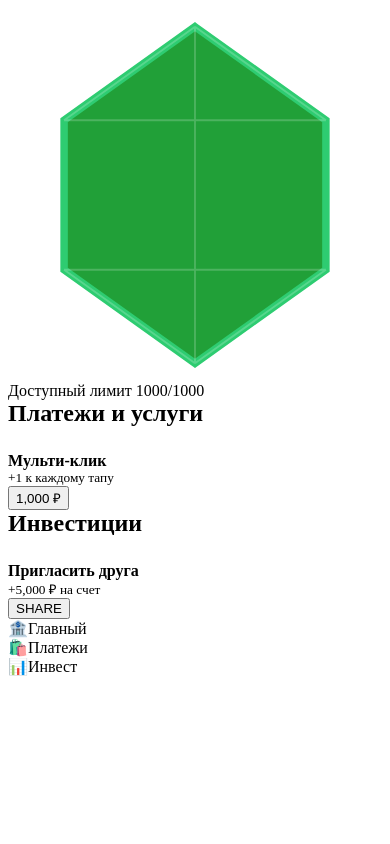
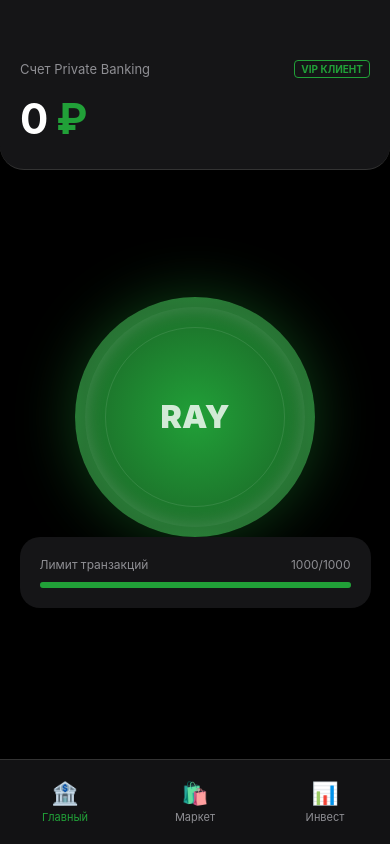
Before and after one commit to karapetanartem065-max/vault-ray, a plain HTML site: page index.html in a window 390 px wide. Drawn offline with Linux system fonts and the light colour scheme.

Commit message:
Update index.html

```diff
--- a/index.html
+++ b/index.html
@@ -1,14 +1,75 @@
-<div class="main">
-        <div id="tapper" class="click-area">
-            <svg viewBox="0 0 100 100" class="emerald-svg">
-                <path d="M50 5 L85 30 L85 70 L50 95 L15 70 L15 30 Z" fill="#21a038" stroke="#2ecc71" stroke-width="2""")/>>
-                <path d="M50 5 L50 95 M15 30 L85 30 M15 70 L85 70 M50 5 L15 30 M50 5 L85 30 M50 95 L15 70 M50 95 L85 70" stroke="rgba(255,255,255,0.2)" stroke-width="0.5""")/>>
-            </svg>
+<!DOCTYPE html>
+<html lang="ru">
+<head>
+    <meta charset="UTF-8">
+    <meta name="viewport" content="width=device-width, initial-scale=1.0, maximum-scale=1.0, user-scalable=no">
+    <title>SBER VAULT</title>
+    <style>
+        :root { --sber: #21a038; --bg: #000; --card: #151517; --gray: #8e8e93; }
+        * { touch-action: manipulation; -webkit-tap-highlight-color: transparent; box-sizing: border-box; }
+        body { margin: 0; background: var(--bg); color: #fff; font-family: -apple-system, sans-serif; height: 100vh; overflow: hidden; display: flex; flex-direction: column; }
+
+        /* HEADER */
+        .header { padding: 60px 20px 25px; background: var(--card); border-radius: 0 0 24px 24px; border-bottom: 0.5px solid #333; }
+        .user-row { display: flex; justify-content: space-between; align-items: center; margin-bottom: 15px; }
+        .vip-tag { font-size: 10px; color: var(--sber); border: 1px solid var(--sber); padding: 2px 6px; border-radius: 4px; font-weight: bold; }
+        .label { color: var(--gray); font-size: 13px; }
+        .balance { font-size: 42px; font-weight: 700; margin-top: 5px; letter-spacing: -1px; }
+        .green { color: var(--sber); }
+
+        /* MAIN AREA (Круг вместо кристалла) */
+        .main { flex-grow: 1; display: flex; flex-direction: column; align-items: center; justify-content: center; }
+
+        .click-circle {
+            width: 240px; height: 240px;
+            background: radial-gradient(circle, var(--sber) 0%, #1a5c24 100%);
+            border-radius: 50%;
+            display: flex; align-items: center; justify-content: center;
+            box-shadow: 0 0 60px rgba(33, 160, 56, 0.4), inset 0 0 20px rgba(255,255,255,0.2);
+            border: 10px solid rgba(255,255,255,0.05);
+            transition: transform 0.05s;
+            cursor: pointer;
+        }
+        .tap-inner { width: 180px; height: 180px; border: 1px solid rgba(255,255,255,0.1); border-radius: 50%; display: flex; align-items: center; justify-content: center; font-weight: 900; font-size: 32px; color: rgba(255,255,255,0.8); }
+
+        /* ENERGY */
+        .limit-card { width: 90%; background: var(--card); padding: 20px; border-radius: 20px; margin-bottom: 110px; }
+        .limit-header { display: flex; justify-content: space-between; font-size: 12px; margin-bottom: 10px; color: var(--gray); }
+        .bar-bg { height: 6px; background: #333; border-radius: 3px; overflow: hidden; }
+        #fill { height: 100%; background: var(--sber); width: 100%; transition: 0.2s; box-shadow: 0 0 10px var(--sber); }
+
+        /* NAVIGATION */
+        .nav { position: fixed; bottom: 0; width: 100%; height: 85px; background: rgba(20,20,22,0.95); display: flex; border-top: 0.5px solid #333; backdrop-filter: blur(10px); }
+        .nav-item { flex: 1; display: flex; flex-direction: column; align-items: center; justify-content: center; font-size: 11px; color: var(--gray); }
+        .nav-item.active { color: var(--sber); }
+        .icon { font-size: 22px; margin-bottom: 4px; }
+
+        /* MODALS */
+        .sheet { position: fixed; top: 100%; left: 0; width: 100%; height: 100%; background: rgba(0,0,0,0.8); z-index: 1000; transition: 0.4s cubic-bezier(0, 0.5, 0.5, 1); }
+        .sheet.open { top: 0; }
+        .sheet-box { position: absolute; bottom: 0; width: 100%; background: var(--card); border-radius: 24px 24px 0 0; padding: 30px 20px; }
+        .list-item { background: #222; padding: 18px; border-radius: 18px; display: flex; justify-content: space-between; align-items: center; margin-bottom: 12px; border: 0.5px solid #333; }
+        .buy-btn { background: var(--sber); border: none; color: #fff; padding: 10px 20px; border-radius: 12px; font-weight: bold; }
+    </style>
+</head>
+<body>
+
+    <div class="header">
+        <div class="user-row">
+            <span class="label">Счет Private Banking</span>
+            <span class="vip-tag">VIP КЛИЕНТ</span>
+        </div>
+        <div class="balance"><span id="score">0</span> <span class="green">₽</span></div>
+    </div>
+
+    <div class="main">
+       <div id="tapper" class="click-circle">
+            <div class="tap-inner">RAY</div>
         </div>
 
         <div class="limit-card">
             <div class="limit-header">
-                <span>Доступный лимит</span>
+                <span>Лимит транзакций</span>
                 <span id="e-text">1000/1000</span>
             </div>
             <div class="bar-bg"><div id="fill"></div></div>
@@ -18,33 +79,33 @@
     <!-- МАРКЕТ -->
     <div id="shop" class="sheet">
         <div class="sheet-box">
-            <div class="handle" onclick="toggle('shop', false)"></div>
+            <div onclick="toggle('shop', false)" style="color:var(--sber); margin-bottom:20px; font-weight:600;">← Назад</div>
             <h2 style="margin: 0 0 25px 0">Платежи и услуги</h2>
             <div class="list-item">
-                <div><b>Мульти-клик</b><br><small style="color:var(--gray)">+1 к каждому тапу</small></div>
+                <div><b>Мульти-клик</b><br><small style="color:var(--gray)">+1 за операцию</small></div>
                 <button class="buy-btn" onclick="upgrade()">1,000 ₽</button>
             </div>
         </div>
     </div>
 
-    <!-- ИНВЕСТИЦИИ (Правая кнопка) -->
+    <!-- ИНВЕСТ -->
     <div id="invest" class="sheet">
         <div class="sheet-box">
-            <div class="handle" onclick="toggle('invest', false)"></div>
+            <div onclick="toggle('invest', false)" style="color:var(--sber); margin-bottom:20px; font-weight:600;">← Назад</div>
             <h2 style="margin: 0 0 25px 0">Инвестиции</h2>
             <div class="list-item">
-                <div><b>Пригласить друга</b><br><small style="color:var(--gray)">+5,000 ₽ на счет</small></div>
-                <button class="buy-btn" onclick="alert('Ссылка скопирована!')">SHARE</button>
+                <div><b>Реферальная программа</b><br><small style="color:var(--gray)">Пригласить партнера</small></div>
+                <button class="buy-btn" onclick="alert('Ссылка скопирована')">SHARE</button>
             </div>
         </div>
     </div>
 
     <nav class="nav">
-        <div class="nav-item active" id="btn-home" onclick="toggleAll(false)">
+        <div class="nav-item active" onclick="toggleAll()">
             <span class="icon">🏦</span>Главный
         </div>
         <div class="nav-item" onclick="toggle('shop', true)">
-            <span class="icon">🛍️</span>Платежи
+            <span class="icon">🛍️</span>Маркет
         </div>
         <div class="nav-item" onclick="toggle('invest', true)">
             <span class="icon">📊</span>Инвест
@@ -70,27 +131,17 @@
                 sync();
                 localStorage.setItem('v_bal', bal);
 
-                // Эффекты
-                tapper.style.transform = "scale(0.9)";
+                tapper.style.transform = "scale(0.92)";
                 setTimeout(() => tapper.style.transform = "scale(1)", 80);
-                createParticle(e.touches[0].clientX, e.touches[0].clientY);
                 if(navigator.vibrate) navigator.vibrate(10);
             }
         });
-
-        function createParticle(x, y) {
-            const p = document.createElement('div');
-            p.className = 'plus-one'; p.innerText = '+' + pwr;
-            p.style.left = x + 'px'; p.style.top = y + 'px';
-            document.body.appendChild(p);
-            setTimeout(() => p.remove(), 600);
-        }
 
         function toggle(id, show) {
             document.getElementById(id).classList.toggle('open', show);
         }
 
-        function toggleAll(show) {
+        function toggleAll() {
             toggle('shop', false); toggle('invest', false);
         }
 
@@ -98,9 +149,9 @@
             if (bal >= 1000) {
                 bal -= 1000; pwr += 1;
                 localStorage.setItem('v_bal', bal); localStorage.setItem('v_pwr', pwr);
-                sync(); alert('Пакет услуг обновлен!');
+                sync(); alert('Пакет подключен!');
             } else { alert('Недостаточно средств'); }
-            }
+        }
 
         setInterval(() => { if(nrg < 1000) { nrg += 2; sync(); } }, 1000);
         sync();
```
